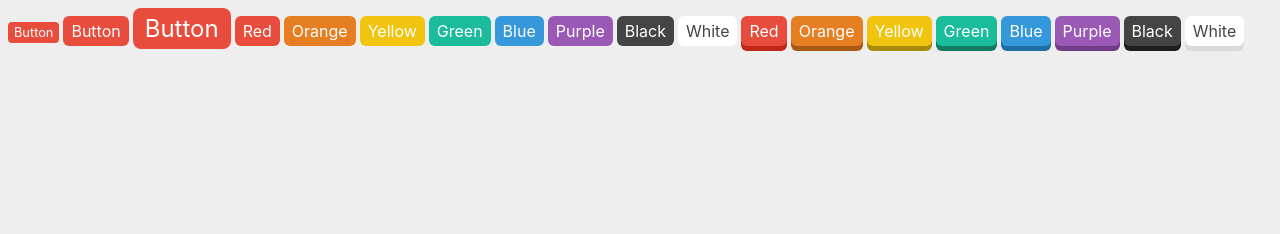
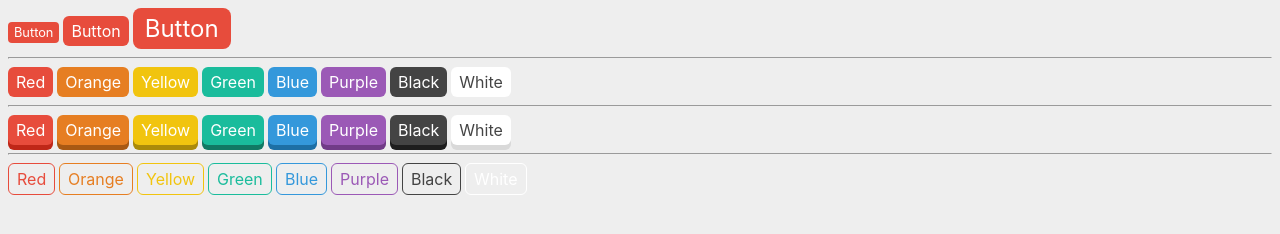
Before and after one commit to nutanek/indy-button, a website: page demo/index.html in a window 1280 px wide. Drawn offline with nearby package versions, Linux system fonts and the light colour scheme; files that its build step writes are made by us from their sources.

Commit message:
add button line style

```diff
--- a/demo/index.html
+++ b/demo/index.html
@@ -16,7 +16,7 @@
     <button class="b-indy --red --small">Button</button>
     <button class="b-indy --red">Button</button>
     <button class="b-indy --red --large">Button</button>
-
+    <hr>
     <button class="b-indy --red">Red</button>
     <button class="b-indy --orange">Orange</button>
     <button class="b-indy --yellow">Yellow</button>
@@ -25,7 +25,7 @@
     <button class="b-indy --purple">Purple</button>
     <button class="b-indy --black">Black</button>
     <button class="b-indy --white">White</button>
-
+    <hr>
     <button class="b-indy --red --convex">Red</button>
     <button class="b-indy --orange --convex">Orange</button>
     <button class="b-indy --yellow --convex">Yellow</button>
@@ -34,5 +34,14 @@
     <button class="b-indy --purple --convex">Purple</button>
     <button class="b-indy --black --convex">Black</button>
     <button class="b-indy --white --convex">White</button>
+    <hr>
+    <button class="b-indy --red --line">Red</button>
+    <button class="b-indy --orange --line">Orange</button>
+    <button class="b-indy --yellow --line">Yellow</button>
+    <button class="b-indy --green --line">Green</button>
+    <button class="b-indy --blue --line">Blue</button>
+    <button class="b-indy --purple --line">Purple</button>
+    <button class="b-indy --black --line">Black</button>
+    <button class="b-indy --white --line">White</button>
 </body>
 </html>
--- a/sass/_mixins.scss
+++ b/sass/_mixins.scss
@@ -30,6 +30,14 @@
 }
 
 @mixin button-line-style($bgColor, $fontColor) {
-    background-color: rgba(255, 255, 255, 1);
+    background-color: rgba(255, 255, 255, 0);
     border: 1px solid $bgColor;
+    color: $bgColor;
+    transform: perspective(1px) translateZ(0);
+    transition-duration: 0.3s;
+    transition-property: color;
+    &:hover {
+        background-color: $bgColor;
+        color: $fontColor;
+    }
 }
```
